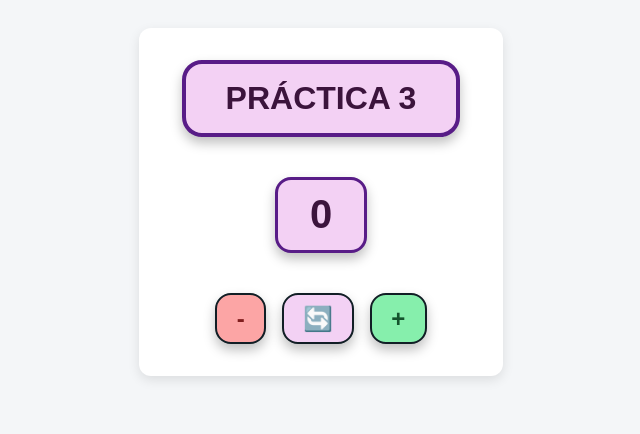
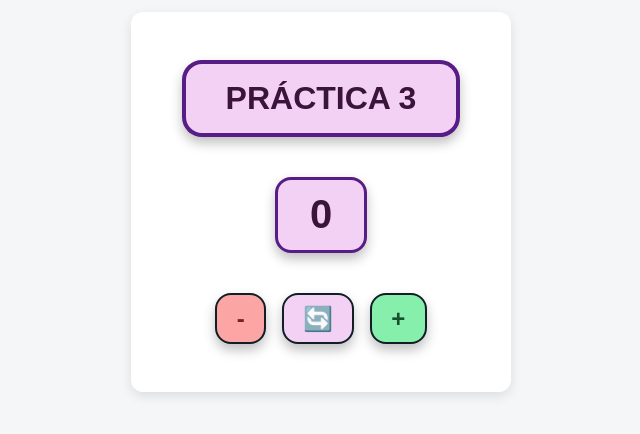
Before and after one commit to smujr-code/practica3-vue, a Vue app: page / in a window 1280 px wide. Shown: the part 198-632 px from the top of the page, without its empty margins (319-959 px from the left). Built offline with nearby package versions, Linux system fonts and the light colour scheme.

Commit message:
mejoras espacios de botones

```diff
--- a/src/style.css
+++ b/src/style.css
@@ -10,7 +10,7 @@ body {
 
 .contador-container {
   background: white;
-  padding: 2rem;
+  padding: 3rem 2.5rem;
   border-radius: 12px;
   box-shadow: 0 4px 12px rgba(0, 0, 0, 0.1);
   text-align: center;
@@ -31,7 +31,7 @@ body {
   font-size: 3rem;
   font-weight: bold;
   color: #2563eb;
-  margin: 1rem 0;
+  margin-top: 2rem;
 }
 
 .botones {
```
